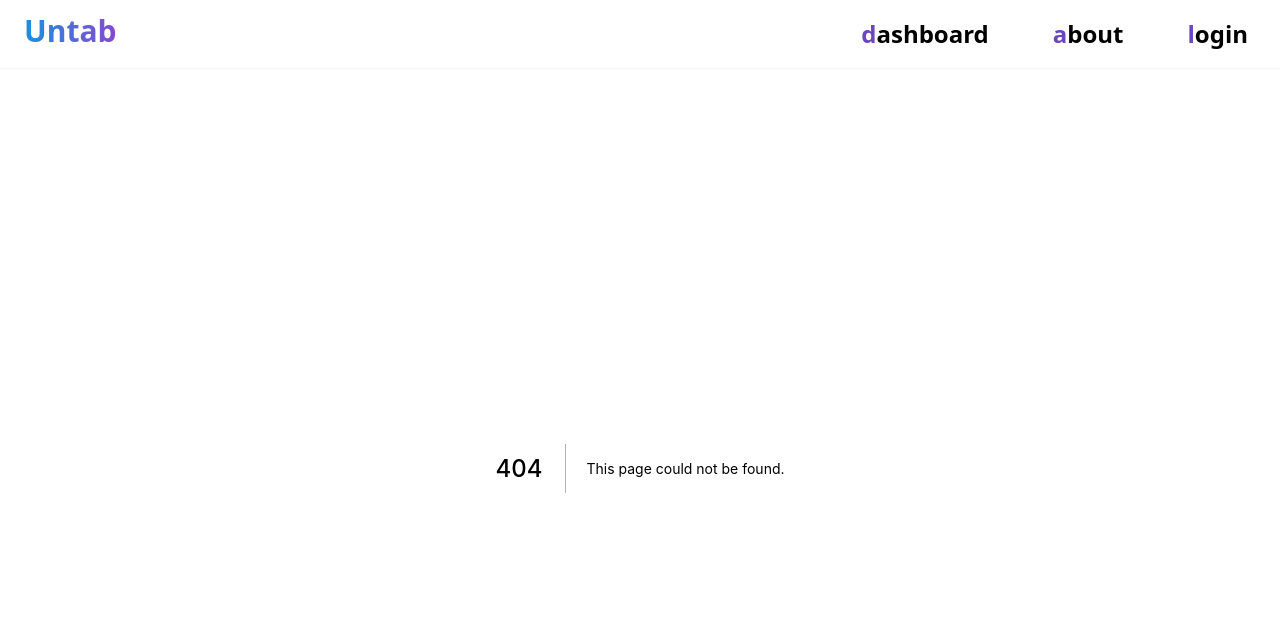
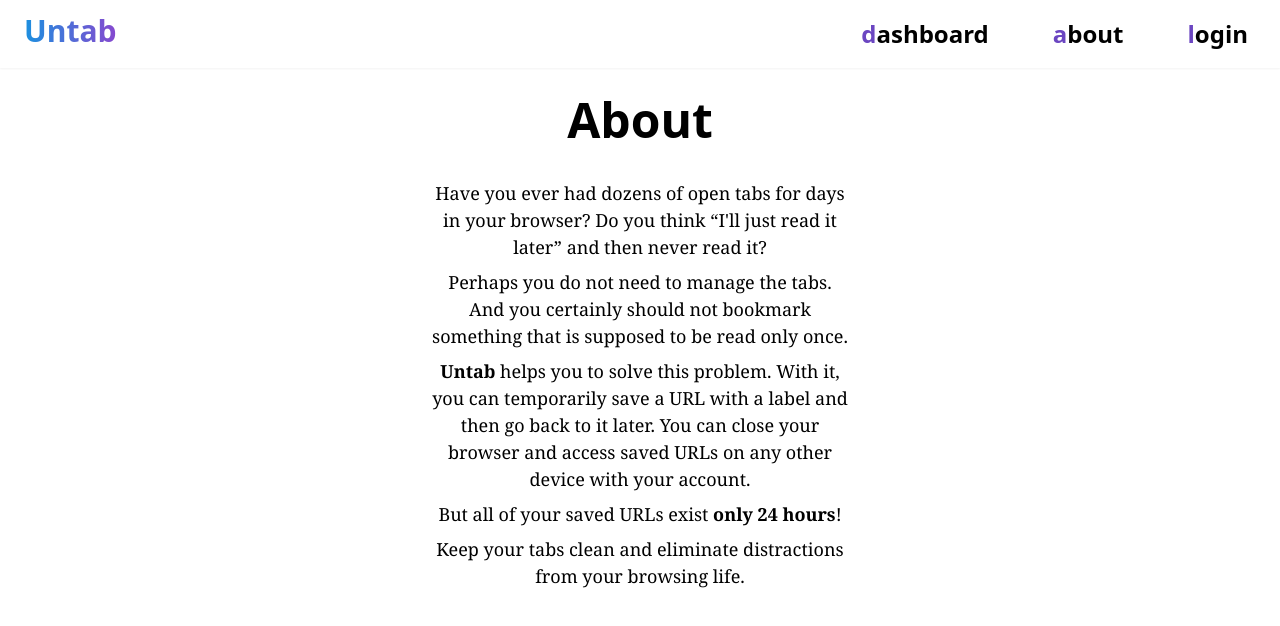
Before and after one commit to jlkiri/untab, a Next.js app: page /about in a window 1280 px wide. Before the commit this address had no page. Shown: the top 626 px of the page. Built offline with nearby package versions, Linux system fonts and the light colour scheme.

Commit message:
Fix some bugs

```diff
--- /dev/null
+++ b/pages/about.tsx
@@ -0,0 +1,33 @@
+import { Page } from "../components/Page";
+
+const About = () => {
+  return (
+    <Page title="About">
+      <section className="py-6 px-4 font-serif max-w-md m-auto">
+        <p className="text-center text-lg">
+          Have you ever had dozens of open tabs for days in your browser? Do you
+          think <q>I'll just read it later</q> and then never read it?
+        </p>
+        <p className="text-center text-lg mt-2">
+          Perhaps you do not need to manage the tabs. And you certainly should
+          not bookmark something that is supposed to be read only once.
+        </p>
+        <p className="text-center text-lg mt-2">
+          <strong>Untab</strong> helps you to solve this problem. With it, you
+          can temporarily save a URL with a label and then go back to it later.
+          You can close your browser and access saved URLs on any other device
+          with your account.
+        </p>
+        <p className="text-center text-lg mt-2">
+          But all of your saved URLs exist <strong>only 24 hours</strong>!
+        </p>
+        <p className="text-center text-lg mt-2">
+          Keep your tabs clean and eliminate distractions from your browsing
+          life.
+        </p>
+      </section>
+    </Page>
+  );
+};
+
+export default About;
--- a/pages/dashboard/read.tsx
+++ b/pages/dashboard/read.tsx
@@ -9,8 +9,10 @@ import { fetcher } from "../../lib/utils";
 
 export default function Read() {
   const { data: bookmarks } = useSWR("/api/bookmarks", fetcher);
+  const [isBusy, setIsBusy] = React.useState(false);
 
   const removeBookmark = async (id) => {
+    setIsBusy(true);
     const response = await fetch("/api/delete", {
       method: "POST",
       body: JSON.stringify({ id }),
@@ -19,6 +21,7 @@ export default function Read() {
     if (response.ok) {
       await mutate("/api/bookmarks");
       console.log(`Deleted ${id}`);
+      setIsBusy(false);
     }
   };
 
@@ -51,7 +54,10 @@ export default function Read() {
         </div>
         <div className="p-2 flex flex-col sm:flex-row space-y-4 sm:space-y-0 sm:space-x-4 justify-center">
           <a
-            onClick={() => removeBookmark(id)}
+            onClick={() => {
+              if (isBusy) return;
+              removeBookmark(id);
+            }}
             className="text-center font-bold p-4 px-12 rounded-full bg-blue-800 text-white duration-100 hover:bg-blue-900"
             href={url}
             target="_blank"
@@ -59,6 +65,7 @@ export default function Read() {
             Read
           </a>
           <button
+            disabled={isBusy}
             className="font-bold p-4 px-12 rounded-full bg-red-700 text-white duration-100 hover:bg-red-500"
             onClick={() => removeBookmark(id)}
           >
--- a/pages/index.tsx
+++ b/pages/index.tsx
@@ -16,7 +16,7 @@ export default function Home() {
           }}
         ></script>
       </Head>
-      <main className="flex pt-24 flex-col-reverse items-center md:px-24 xl:items-start xl:flex-row xl:px-40 justify-between">
+      <main className="limit-lg flex pt-24 flex-col-reverse items-center md:px-24 xl:items-start xl:flex-row xl:px-40 justify-between">
         <div>
           <WelcomeImg />
         </div>
--- a/pages/style.css
+++ b/pages/style.css
@@ -27,6 +27,10 @@
 
 .gradient-button:hover {
   opacity: 0.75;
+}
+
+.limit-lg {
+  @apply max-w-screen-xl box-content;
 }
 
 .logo {
```
Also changed, not shown: 1 other file (tests, documents, lock files or other folders).
